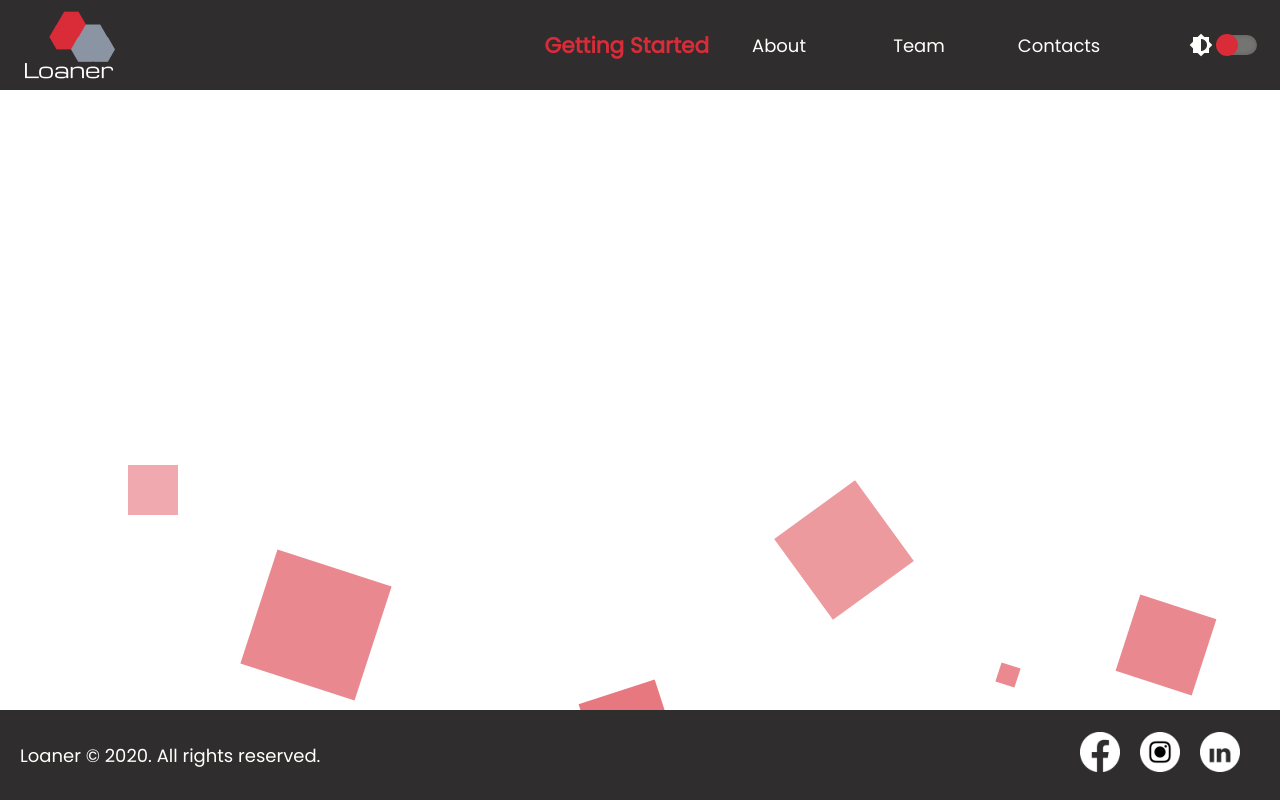
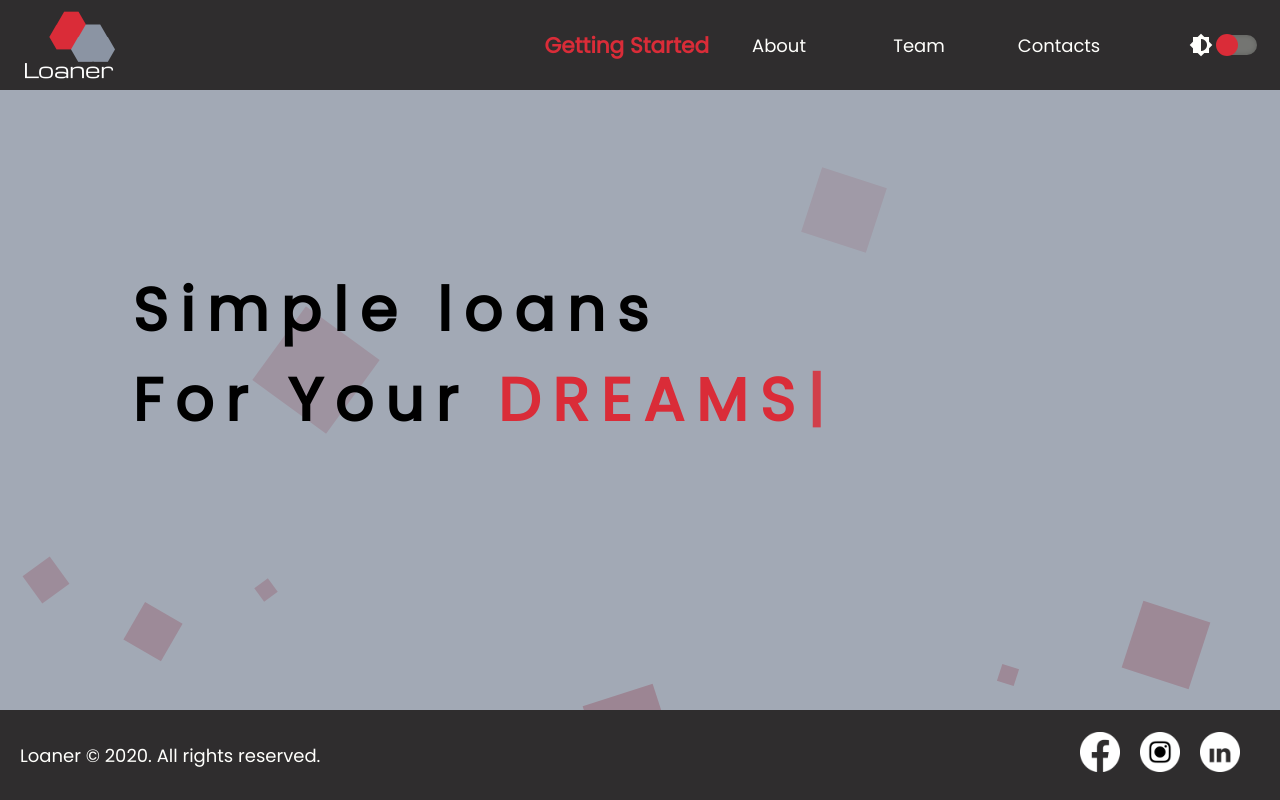
Before and after one commit to WarOnKhoff/Loaner, a React (Create React App) app: page / in a window 1280 px wide. Built offline with nearby package versions, Linux system fonts and the light colour scheme.

Commit message:
Added typed text

```diff
--- a/package.json
+++ b/package.json
@@ -33,6 +33,7 @@
 		"react-dom": "^16.13.0",
 		"react-router-dom": "^5.1.2",
 		"react-scripts": "3.4.0",
+		"react-typed": "^1.2.0",
 		"typescript": "~3.7.2"
 	},
 	"scripts": {
--- a/src/pages/HomePage.tsx
+++ b/src/pages/HomePage.tsx
@@ -1,13 +1,34 @@
-import React from 'react'
+import React, { useContext } from 'react'
 import Footer from '../components/Footer'
 import Background from '../components/Backgroud'
+import { ThemeContext } from '../context/ThemeContext'
+import Typed from 'react-typed'
+import cx from 'clsx'
 
 const Home = () => {
+	const { theme } = useContext(ThemeContext)
+	const main = cx({
+		main: true,
+		main_ligthTheme: theme === 'light',
+	})
 	return (
-		<section className='main'>
+		<section className={main}>
 			<div className='main_group'>
-				<div className='main_group_item'>LeftSide</div>
-				<div className='main_group_item'>RightSide</div>
+				<div className='main_group_left'>
+					<h1 className='capture'>
+						<div>Simple loans</div>
+						<span>For Your </span>
+						<Typed
+							className='heroText'
+							strings={['IDEAS', 'DREAMS', 'PLANS', 'NEEDS', 'HOBBY']}
+							typeSpeed={100}
+							backSpeed={100}
+							backDelay={2000}
+							loop
+						/>
+					</h1>
+				</div>
+				<div className='main_group_right'>RightSide</div>
 			</div>
 			<Footer />
 			<Background />
--- a/src/scss/components/Background.scss
+++ b/src/scss/components/Background.scss
@@ -15,7 +15,6 @@
 		height: 5rem;
 		bottom: -9rem;
 		background-color: $secondaryColor;
-		background-color: rgba($color: $secondaryColor, $alpha: 0.8);
 		opacity: 0.5;
 		display: block;
 		animation: animate 10s linear infinite;
@@ -24,30 +23,35 @@
 			width: 5rem;
 			height: 5rem;
 			animation-delay: 0s;
+			animation-duration: 15s;
 		}
 		&_2 {
 			left: 20%;
 			width: 12rem;
 			height: 12rem;
 			animation-delay: 2s;
+			animation-duration: 5s;
 		}
 		&_3 {
 			left: 46%;
 			width: 8rem;
 			height: 8rem;
 			animation-delay: 3s;
+			animation-duration: 10s;
 		}
 		&_4 {
 			left: 62%;
 			width: 10rem;
 			height: 10rem;
 			animation-delay: 1s;
+			animation-duration: 5s;
 		}
 		&_5 {
 			left: 78%;
 			width: 2rem;
 			height: 2rem;
 			animation-delay: 2s;
+			animation-duration: 10s;
 		}
 		&_6 {
 			left: 94%;
@@ -59,19 +63,21 @@
 			left: 2%;
 			width: 4rem;
 			height: 4rem;
-			animation-delay: 4s;
+			animation-delay: 1s;
+			animation-duration: 10s;
 		}
 		&_8 {
 			left: 50%;
 			width: 10rem;
 			height: 10rem;
 			animation-delay: 7s;
+			animation-duration: 15s;
 		}
 		&_9 {
 			left: 20%;
 			width: 2rem;
 			height: 2rem;
-			animation-delay: 5s;
+			animation-delay: 1s;
 		}
 		&_10 {
 			left: 88%;
@@ -84,11 +90,11 @@
 
 @keyframes animate {
 	0% {
-		transform: translateY(5rem) rotate(0deg);
+		transform: translateY(5rem) rotate(0deg) scale(1);
 		opacity: 1;
 	}
 	100% {
-		transform: translateY(-100vh) rotate(360deg);
-		opacity: 0;
+		transform: translateY(-100vh) rotate(360deg) scale(0.6);
+		opacity: 0.2;
 	}
 }
--- a/src/scss/components/Main.scss
+++ b/src/scss/components/Main.scss
@@ -3,13 +3,33 @@
 	height: 100vh;
 	display: flex;
 	flex-direction: column;
-	overflow: hidden;
+	transition: background 0.2s;
+	background: rgba($color: $outlineColor, $alpha: 0.8);
+	&_ligthTheme {
+		background: none;
+	}
 	&_group {
 		display: flex;
 		flex-grow: 1;
-		&_item {
-			width: 50%;
+		&_left {
+			flex-grow: 1;
 			height: 100%;
+			display: flex;
+			flex-direction: column;
+			justify-content: center;
+			align-items: center;
+		}
+		&_right {
+			flex-grow: 1;
 		}
 	}
 }
+
+.capture {
+	font-size: 6rem;
+	letter-spacing: 1.2rem;
+	min-width: 70rem;
+}
+.heroText {
+	color: $secondaryColor;
+}
```
Also changed, not shown: 1 other file (tests, documents, lock files or other folders).
